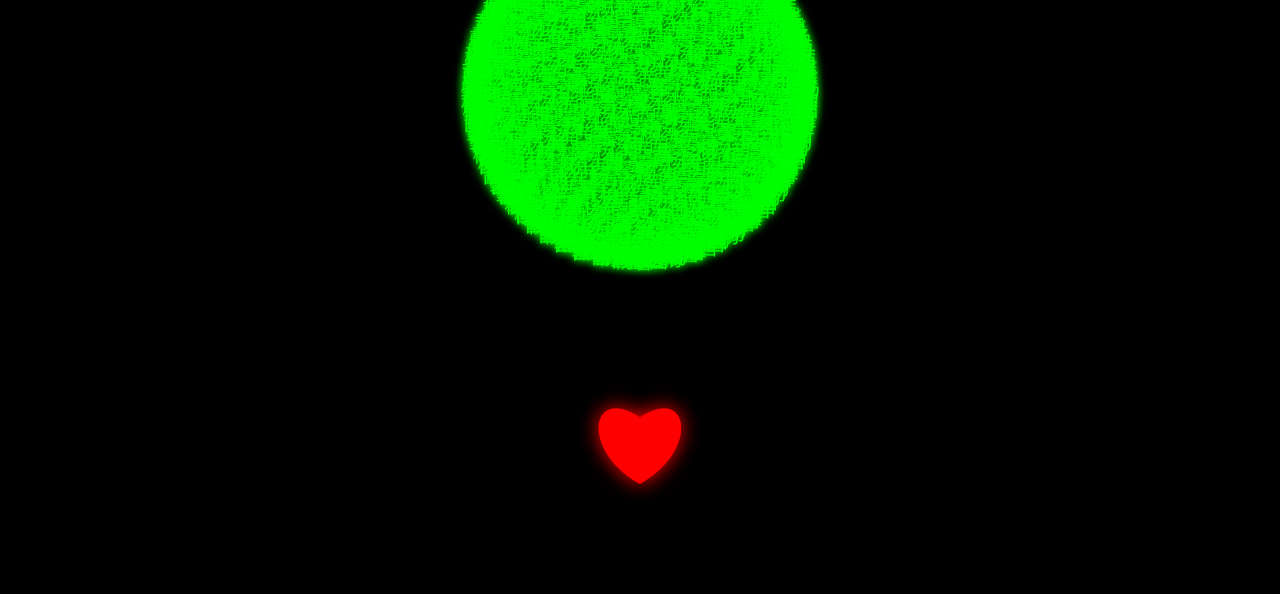
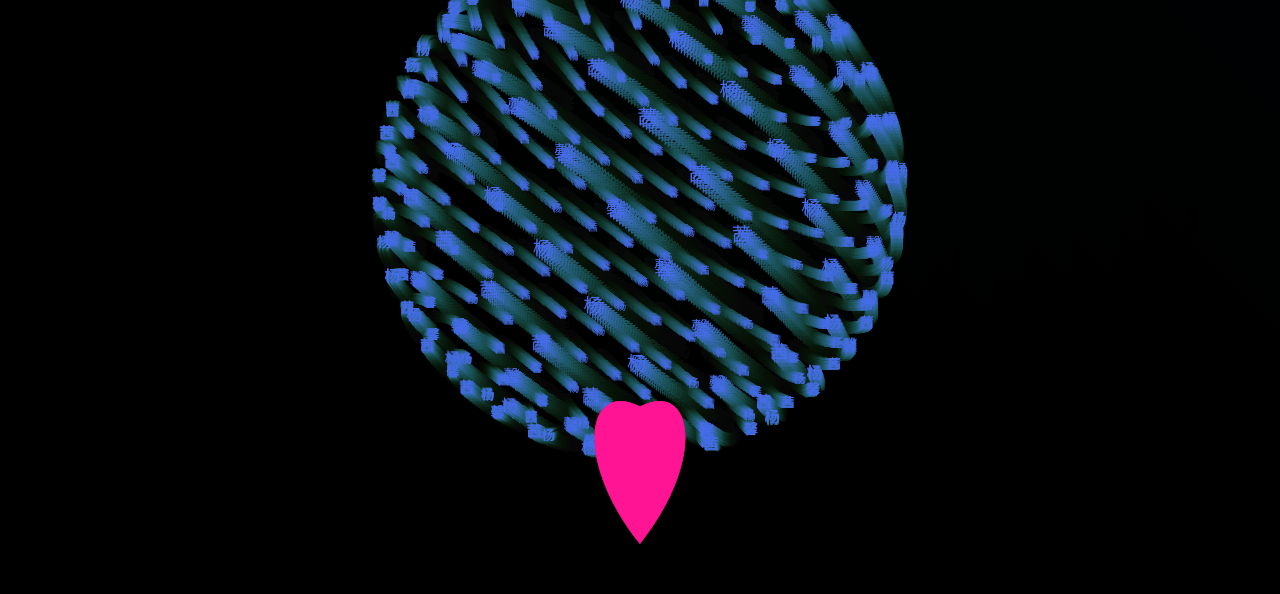
Before and after one commit to Mr-Rain/git-work, a plain HTML site: page index.html in a window 1280 px wide. Shown: the part 206-800 px from the top of the page. Drawn offline with Linux system fonts and the light colour scheme; animation ran at ten frames a second; a web font is replaced by a local one.

Commit message:
更新版本

```diff
--- a/index.html
+++ b/index.html
@@ -1,234 +1,257 @@
 <!DOCTYPE html>
-<html lang="zh-CN">
+<html>
 <head>
     <meta charset="UTF-8">
-  <meta name="viewport" content="width=device-width, initial-scale=1.0">
-  <title>浪漫页面：旋转的“杨馨茜”球体、跳动爱心与飘落爱心</title>
+    <meta name="viewport" content="width=device-width, initial-scale=1.0, maximum-scale=1.0, user-scalable=no">
     <style>
-    html, body {
+        @font-face {
+            font-family: 'HanSans';
+            src: url('https://cdn.jsdelivr.net/npm/chinese-fonts@5.0.0/source-han-sans/regular.min.woff2') format('woff2');
+        }
+        body {
             margin: 0;
-      padding: 0;
             overflow: hidden;
-      background: black;
+            background: linear-gradient(45deg, #1a1a2e, #16213e, #0f3460);
+            touch-action: none;
+            height: 100vh;
         }
         canvas {
             display: block;
-      background: black;
+            position: relative;
+            z-index: 3;
+        }
+        .background-effect {
+            position: fixed;
+            width: 100vw;
+            height: 100vh;
+            background: radial-gradient(circle at 50% 50%,
+                rgba(255,255,255,0.1) 0%,
+                rgba(0,0,0,0) 70%);
+            animation: pulse 8s infinite;
+            z-index: 1;
+        }
+        .heart {
+            position: absolute;
+            pointer-events: none;
+            font-size: 30px;
+            animation: heart 800ms ease-out;
+            filter: drop-shadow(0 0 5px #ff69b4);
+            z-index: 4;
+        }
+        @keyframes pulse {
+            0%, 100% { transform: scale(1); opacity: 0.8; }
+            50% { transform: scale(1.2); opacity: 0.5; }
+        }
+        @keyframes heart {
+            0% { opacity: 1; transform: scale(1); }
+            100% { opacity: 0; transform: scale(3); }
+        }
+        .love-text {
+            position: fixed;
+            top: 15%;
+            left: 50%;
+            transform: translateX(-50%);
+            font-family: cursive;
+            color: #FF69B4;
+            text-shadow: 0 0 15px rgba(255,105,180,0.5);
+            z-index: 2;
         }
     </style>
 </head>
 <body>
+    <div class="background-effect"></div>
+    <div class="love-text" id="loveText">我永远爱你杨馨茜</div>
     <canvas id="canvas"></canvas>
     <script>
         const canvas = document.getElementById('canvas');
         const ctx = canvas.getContext('2d');
+        const hearts = [];
 
-    // 自适应全屏，并适配不同设备
+        // 高清适配
+        const dpr = window.devicePixelRatio || 1;
         function resizeCanvas() {
-      canvas.width = window.innerWidth;
-      canvas.height = window.innerHeight;
+            canvas.width = window.innerWidth * dpr;
+            canvas.height = window.innerHeight * dpr;
+            canvas.style.width = window.innerWidth + 'px';
+            canvas.style.height = window.innerHeight + 'px';
+            ctx.scale(dpr, dpr);
+            document.getElementById('loveText').style.fontSize = `${Math.min(window.innerWidth/10, 50)}px`;
         }
+        resizeCanvas();
         window.addEventListener('resize', resizeCanvas);
-    resizeCanvas();
 
-    // =========================
-    // 1. 旋转球体（由“杨馨茜”构成）
-    // =========================
-    const numPoints = 1000;
-    const nameChars = "杨馨茜"; // 循环使用女朋友名字中的字符
+        // 显示参数
+        const chars = ["杨", "馨", "茜"];
         const points = [];
-    const goldenAngle = Math.PI * (3 - Math.sqrt(5));
+        const baseFontSize = 12;
+        const rotationSpeed = 0.01;
 
-    // 利用菲波那契算法在球面上均匀分布点，并为每个点分配一个字符（固定不变）
+        // 生成球体点阵
+        function initSphere() {
+            const numPoints = 300;
+            const angleStep = Math.PI * (3 - Math.sqrt(5));
+            const radius = Math.min(window.innerWidth, window.innerHeight) * 0.3;
+
             for (let i = 0; i < numPoints; i++) {
-      const y = 1 - (i / (numPoints - 1)) * 2;
-      const radius = Math.sqrt(1 - y * y);
-      const theta = goldenAngle * i;
-      const x = Math.cos(theta) * radius;
-      const z = Math.sin(theta) * radius;
-      const char = nameChars[i % nameChars.length];
-      points.push({ x, y, z, char });
+                const y = 1 - (i / numPoints) * 2;
+                const radiusAtY = Math.sqrt(1 - y * y);
+                const angle = i * angleStep;
+
+                points.push({
+                    x: Math.cos(angle) * radiusAtY * radius,
+                    y: y * radius,
+                    z: Math.sin(angle) * radiusAtY * radius,
+                    char: chars[i % chars.length]
+                });
+            }
         }
 
-    let angleX = 0;
-    let angleY = 0;
-    const speedX = 0.001;
-    const speedY = 0.002;
+        // 投影函数
+        function project(point, rotationX, rotationY) {
+            let x = point.x * Math.cos(rotationY) - point.z * Math.sin(rotationY);
+            let z = point.z * Math.cos(rotationY) + point.x * Math.sin(rotationY);
+            let y = point.y * Math.cos(rotationX) - z * Math.sin(rotationX);
+            const depth = z * Math.cos(rotationX) + point.y * Math.sin(rotationX);
 
-    // =========================
-    // 2. 大爱心（跳动效果）
-    // =========================
-    const startTime = Date.now();
+            const scale = 600 / (600 - depth);
+            return {
+                x: window.innerWidth/2 + x * scale,
+                y: window.innerHeight/2 + y * scale,
+                scale: Math.min(2, Math.max(0.8, scale))
+            };
+        }
 
-    // =========================
-    // 3. 飘落的爱心粒子
-    // =========================
+        // 创建动态爱心
+        function createHeart(x, y) {
+            const heart = document.createElement('div');
+            heart.className = 'heart';
+            heart.style.left = `${x - 15}px`;
+            heart.style.top = `${y - 15}px`;
+            heart.innerHTML = '❤';
+            document.body.appendChild(heart);
+
+            heart.style.setProperty('--hue', Math.random() * 360);
+            heart.style.animation = `heart ${800 + Math.random()*500}ms cubic-bezier(0.4, 0, 0.2, 1)`;
+
+            setTimeout(() => heart.remove(), 1000);
+        }
+
+        // 爱心雨粒子系统
         const particles = [];
-    const numParticles = 50;
-    for (let i = 0; i < numParticles; i++) {
-      particles.push({
+        function createParticle() {
+            return {
                 x: Math.random() * canvas.width,
-        y: Math.random() * canvas.height - canvas.height, // 从画布上方开始
-        speed: 0.5 + Math.random() * 1.0,    // 下落速度
-        scale: 0.2 + Math.random() * 0.3,      // 粒子大小
-        rotation: Math.random() * 2 * Math.PI,
-        rotationSpeed: (Math.random() - 0.5) * 0.02,
+                y: -50,
+                speed: 0.5 + Math.random() * 1.5,
+                scale: 0.2 + Math.random() * 0.3,
+                rotation: Math.random() * Math.PI * 2,
+                rotationSpeed: (Math.random() - 0.5) * 0.02
+            };
+        }
+
+        // 初始化爱心雨
+        for (let i = 0; i < 50; i++) {
+            particles.push(createParticle());
+        }
+
+        // 更新爱心雨
+        function updateParticles() {
+            particles.forEach(p => {
+                p.y += p.speed;
+                p.rotation += p.rotationSpeed;
+                if (p.y > canvas.height + 100) {
+                    Object.assign(p, createParticle());
+                }
             });
         }
 
-    // =========================
-    // 4. 主动画函数
-    // =========================
-    function animate() {
-      // 清屏
-      ctx.clearRect(0, 0, canvas.width, canvas.height);
-      ctx.fillStyle = 'black';
-      ctx.fillRect(0, 0, canvas.width, canvas.height);
-
-      // -------------------------
-      // 绘制旋转球体
-      // -------------------------
-      ctx.font = "20px monospace";
-      ctx.textAlign = "center";
-      ctx.textBaseline = "middle";
-      ctx.fillStyle = "#00FF00";       // 代码雨风格绿色
-      ctx.shadowColor = "#00FF00";
-      ctx.shadowBlur = 10;
-
-      // 球体中心（稍微上移，为下面的爱心留空间）
-      const cx = canvas.width / 2;
-      const cy = canvas.height / 2 - canvas.height / 8;
-      const scaleFactor = canvas.width / 8;
-
-      // 根据屏幕大小调整球体缩放比例
-      const scaleFactorAdjusted = canvas.width < 600 ? canvas.width / 10 : scaleFactor;
-
-      // 更新旋转角度
-      angleX += speedX;
-      angleY += speedY;
-      const sinX = Math.sin(angleX);
-      const cosX = Math.cos(angleX);
-      const sinY = Math.sin(angleY);
-      const cosY = Math.cos(angleY);
-
-      // 对球面每个点进行旋转和透视投影
-      for (let i = 0; i < points.length; i++) {
-        const p = points[i];
-        let { x, y, z } = p;
-
-        // 绕 X 轴旋转
-        const y1 = y * cosX - z * sinX;
-        const z1 = y * sinX + z * cosX;
-        // 绕 Y 轴旋转
-        const x1 = x * cosY + z1 * sinY;
-        const z2 = -x * sinY + z1 * cosY;
-
-        // 简单透视投影
-        const distance = 3;
-        const perspective = distance / (distance - z2);
-        const x2d = x1 * perspective;
-        const y2d = y1 * perspective;
-
-        const screenX = cx + x2d * scaleFactorAdjusted;
-        const screenY = cy + y2d * scaleFactorAdjusted;
-
-        ctx.fillText(p.char, screenX, screenY);
-      }
-
-      // -------------------------
-      // 绘制大爱心（跳动效果）
-      // -------------------------
-      const currentTime = Date.now();
-      const beat = 1 + 0.1 * Math.sin((currentTime - startTime) * 2 * Math.PI / 1000);
-      const heartX = canvas.width / 2;
-      const heartY = canvas.height * 0.8;
+        // 绘制爱心雨
+        function drawParticles() {
             ctx.save();
-      ctx.translate(heartX, heartY);
-      ctx.scale(beat, beat);
-      drawHeart(50); // 参数为基础大小
-      ctx.restore();
-
-      // -------------------------
-      // 更新并绘制飘落爱心粒子
-      // -------------------------
-      updateParticles();
-      drawParticles();
-
-      // -------------------------
-      // 绘制顶部动态爱情宣言
-      // -------------------------
-      drawLoveText();
-
-      requestAnimationFrame(animate);
-    }
-
-    // =========================
-    // 绘制爱心图形函数
-    // size 为心形大小参数
-    // =========================
-    function drawHeart(size) {
-      ctx.beginPath();
-      // 从心形上部中间开始
-      ctx.moveTo(0, -size/3);
-      // 左侧曲线
-      ctx.bezierCurveTo(-size, -size, -size * 1.2, size/3, 0, size);
-      // 右侧曲线（对称）
-      ctx.bezierCurveTo(size * 1.2, size/3, size, -size, 0, -size/3);
-      ctx.closePath();
-      ctx.fillStyle = "red";
-      ctx.shadowColor = "red";
-      ctx.shadowBlur = 20;
-      ctx.fill();
-    }
-
-    // =========================
-    // 更新飘落爱心粒子位置
-    // =========================
-    function updateParticles() {
-      for (let i = 0; i < particles.length; i++) {
-        let p = particles[i];
-        p.y += p.speed;        // 向下移动
-        p.rotation += p.rotationSpeed;
-        // 当粒子移出屏幕下方时，重置到画布上方
-        if (p.y - 50 * p.scale > canvas.height) {
-          p.y = -50;
-          p.x = Math.random() * canvas.width;
-        }
-      }
-    }
-
-    // =========================
-    // 绘制飘落爱心粒子
-    // =========================
-    function drawParticles() {
-      for (let i = 0; i < particles.length; i++) {
-        let p = particles[i];
+            ctx.fillStyle = '#FF69B4';
+            particles.forEach(p => {
                 ctx.save();
                 ctx.translate(p.x, p.y);
                 ctx.rotate(p.rotation);
                 ctx.scale(p.scale, p.scale);
-        drawHeart(50);  // 复用大爱心绘制函数，不过通过缩放参数控制大小
+
+                // 绘制爱心形状
+                ctx.beginPath();
+                ctx.moveTo(0, -0.5);
+                ctx.bezierCurveTo(-1, -1, -1.5, 0.5, 0, 2);
+                ctx.bezierCurveTo(1.5, 0.5, 1, -1, 0, -0.5);
+                ctx.closePath();
+                ctx.fill();
+
                 ctx.restore();
-      }
-    }
-
-    // =========================
-    // 绘制顶部动态爱情宣言
-    // =========================
-    function drawLoveText() {
-      const time = Date.now() / 1000;
-      const alpha = 0.5 + 0.5 * Math.sin(time * 2);
-      ctx.save();
-      ctx.font = "40px cursive";
-      ctx.textAlign = "center";
-      ctx.fillStyle = `rgba(255, 105, 180, ${alpha})`;
-      ctx.shadowColor = "pink";
-      ctx.shadowBlur = 15;
-      ctx.fillText("永远爱你", canvas.width / 2, canvas.height * 0.15);
+            });
             ctx.restore();
         }
 
+        // 动画循环
+        let rotationX = 0;
+        let rotationY = 0;
+        const startTime = Date.now();
+
+        function animate() {
+            ctx.fillStyle = 'rgba(0, 0, 0, 0.08)';
+            ctx.fillRect(0, 0, canvas.width, canvas.height);
+
+            // 绘制旋转球体
+            ctx.fillStyle = `hsl(${Date.now()/30 % 360}, 80%, 60%)`;
+            ctx.textAlign = 'center';
+            ctx.textBaseline = 'middle';
+
+            const sortedPoints = points.map(p => {
+                const pos = project(p, rotationX, rotationY);
+                return { ...pos, char: p.char };
+            }).sort((a, b) => b.scale - a.scale);
+
+            sortedPoints.forEach(pos => {
+                ctx.font = `${Math.round(pos.scale * baseFontSize)}px "HanSans", "Microsoft YaHei", sans-serif`;
+                ctx.fillText(pos.char, pos.x, pos.y);
+            });
+
+            // 绘制爱心雨
+            updateParticles();
+            drawParticles();
+
+            // 绘制跳动大爱心
+            const beat = Math.sin((Date.now() - startTime)/600) * 0.1 + 1;
+            ctx.save();
+            ctx.translate(canvas.width/2, canvas.height*0.8);
+            ctx.scale(beat, beat);
+            ctx.fillStyle = '#FF1493';
+            ctx.beginPath();
+            ctx.moveTo(0, -25);
+            ctx.bezierCurveTo(-50, -50, -60, 25, 0, 100);
+            ctx.bezierCurveTo(60, 25, 50, -50, 0, -25);
+            ctx.fill();
+            ctx.restore();
+
+            rotationX += rotationSpeed * 0.6;
+            rotationY += rotationSpeed * 0.8;
+            requestAnimationFrame(animate);
+        }
+
+        // 交互事件
+        canvas.addEventListener('click', (e) => {
+            const rect = canvas.getBoundingClientRect();
+            const x = e.clientX - rect.left;
+            const y = e.clientY - rect.top;
+            createHeart(x, y);
+        });
+
+        // 初始化
+        initSphere();
         animate();
+
+        // 动态文字特效
+        let textAlpha = 1;
+        setInterval(() => {
+            textAlpha = 0.5 + 0.5 * Math.sin(Date.now()/500);
+            document.getElementById('loveText').style.opacity = textAlpha;
+        }, 50);
     </script>
 </body>
 </html>
```
Lines whose indentation alone changed are shown as unchanged.
